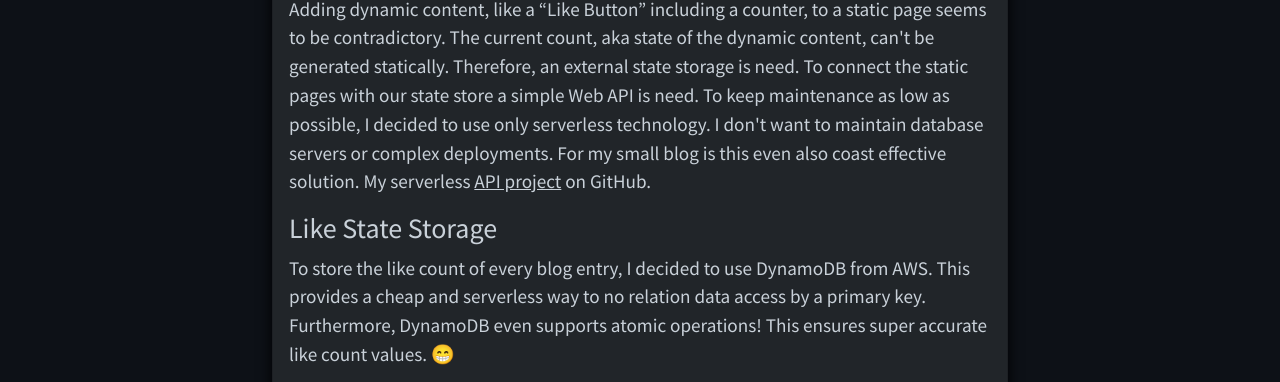
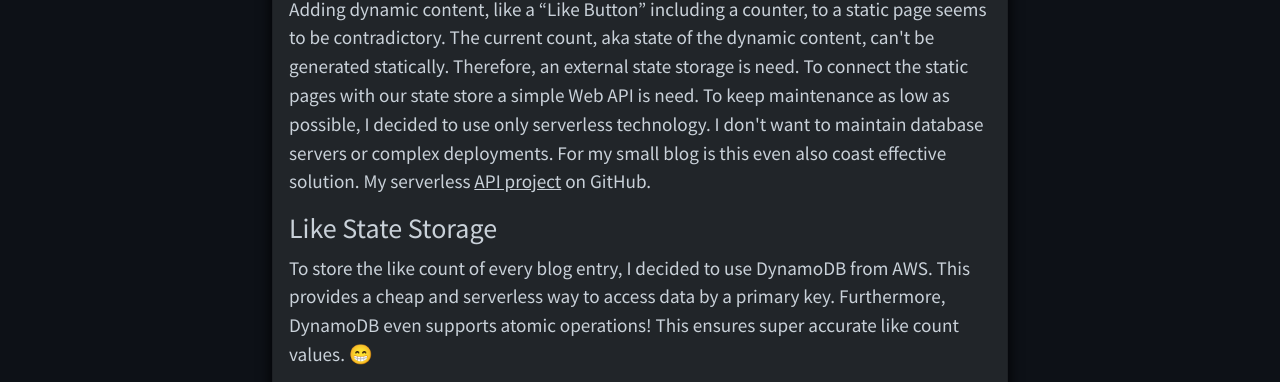
Before and after one commit to gehhilfe/dev-log, a Gatsby site: page /blog/likes-for-static-blog in a window 1280 px wide. Shown: the part 361-743 px from the top of the page. Built offline with nearby package versions, Linux system fonts and the light colour scheme; Gatsby itself is replaced by a stand-in of ours; some packages are replaced by stand-ins of ours; no server answers.

Commit message:
Update index.mdx

```diff
--- a/blog/likes-for-static-blog/index.mdx
+++ b/blog/likes-for-static-blog/index.mdx
@@ -20,7 +20,7 @@ on GitHub.
 ### Like State Storage
 
 To store the like count of every blog entry, I decided to use DynamoDB from AWS. This provides
-a cheap and serverless way to no relation data access by a primary key. Furthermore, DynamoDB
+a cheap and serverless way to access data by a primary key. Furthermore, DynamoDB
 even supports atomic operations! This ensures super accurate like count values. 😁
 
 I configured a single table with a string primary key called `id` without a sort key and provisioned
```
